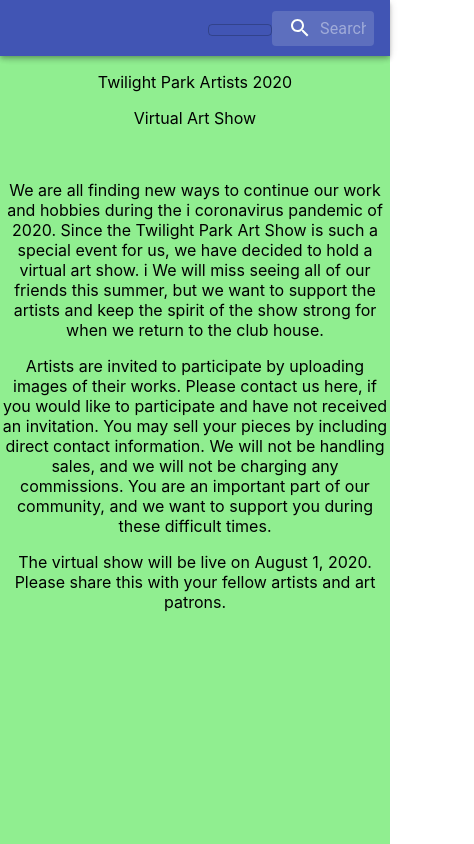
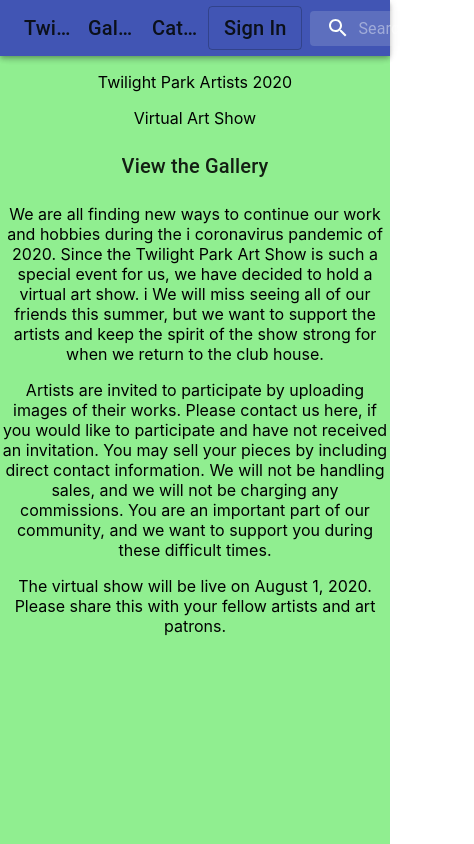
Before and after one commit to jbroll/tpa-show, a React (Create React App) app: page / in a window 390 px wide. Shown: the whole page, 474 px wide, since content can reach past the window. Built offline with nearby package versions, Linux system fonts and the light colour scheme; no server answers.

Commit message:
Fix up ArtEntry reactive display (some)

```diff
--- a/src/App.js
+++ b/src/App.js
@@ -24,7 +24,7 @@ const useStyles = makeStyles((theme) => ({
     flexGrow: .1,
     display: 'none',
     "text-align": 'left',
-    [theme.breakpoints.up('sm')]: {
+    [theme.breakpoints.up('xs')]: {
       display: 'block',
     },
   },
@@ -32,7 +32,7 @@ const useStyles = makeStyles((theme) => ({
     flexGrow: 2,
     display: 'none',
     "text-align": 'left',
-    [theme.breakpoints.up('sm')]: {
+    [theme.breakpoints.up('xs')]: {
       display: 'block',
     },
   },
@@ -69,16 +69,16 @@ export default function App() {
         <TabbedSearchAppBar position="static">
 
           <Button onClick={handleClickShow}>
-            <Typography className={classes.title} variant="h6" noWrap>
+            <Typography className={classes.title} className={classes.title} variant="h6" noWrap>
               Twilight Park Art Show 2020
             </Typography>
           </Button>
-          <Button onClick={handleClickGallery}>
+          <Button className={classes.title} onClick={handleClickGallery}>
             <Typography className={classes.title} variant="h6" noWrap>
               Gallery
             </Typography>
           </Button>
-          <Button onClick={handleClickCatalog}>
+          <Button className={classes.title} onClick={handleClickCatalog}>
             <Typography className={classes.title} variant="h6" noWrap>
               Catalog
             </Typography>
--- a/src/MyArtEntry.js
+++ b/src/MyArtEntry.js
@@ -14,7 +14,7 @@ const useStyles = makeStyles((theme) => ({
       flexGrow: .1,
       display: 'none',
       "text-align": 'left',
-      [theme.breakpoints.up('sm')]: {
+      [theme.breakpoints.up('xs')]: {
         display: 'block',
       },
     },
@@ -37,13 +37,13 @@ export default function MyArtEntry(props) {
 
   return (
     <div>
-      <Button variant="outlined" onClick={handleClickOpen}>
+      <Button className={classes.title} variant="outlined" onClick={handleClickOpen}>
       <Typography className={classes.title} variant="h6" noWrap>
         My Entry
       </Typography>
       </Button>
       <Dialog open={open} maxWidth="md" fullWidth={true} onClose={handleClose} aria-labelledby="form-dialog-title">
-        <DialogTitle id="form-dialog-title">Twilight Art Show Entry</DialogTitle>
+        <DialogTitle id="form-dialog-title">Twilight Park Art Show Entry</DialogTitle>
         <DialogContent>
           <ArtEntry uid={uid}/>
         </DialogContent>
--- a/src/TabbedSearchAppBar.js
+++ b/src/TabbedSearchAppBar.js
@@ -17,7 +17,7 @@ const useStyles = makeStyles((theme) => ({
     flexGrow: .1,
     display: 'none',
     "text-align": 'left',
-    [theme.breakpoints.up('sm')]: {
+    [theme.breakpoints.up('xs')]: {
       display: 'block',
     },
   },
@@ -25,7 +25,7 @@ const useStyles = makeStyles((theme) => ({
     flexGrow: 2,
     display: 'none',
     "text-align": 'left',
-    [theme.breakpoints.up('sm')]: {
+    [theme.breakpoints.up('xs')]: {
       display: 'block',
     },
   },
@@ -39,7 +39,7 @@ const useStyles = makeStyles((theme) => ({
     },
     marginLeft: 0,
     width: '100%',
-    [theme.breakpoints.up('sm')]: {
+    [theme.breakpoints.up('xs')]: {
       marginLeft: theme.spacing(1),
       width: 'auto',
     },
@@ -62,7 +62,7 @@ const useStyles = makeStyles((theme) => ({
     paddingLeft: `calc(1em + ${theme.spacing(4)}px)`,
     transition: theme.transitions.create('width'),
     width: '100%',
-    [theme.breakpoints.up('sm')]: {
+    [theme.breakpoints.up('xs')]: {
       width: '12ch',
       '&:focus': {
         width: '20ch',
--- a/src/auth/SignIn.js
+++ b/src/auth/SignIn.js
@@ -19,7 +19,7 @@ import { IsAuth, useAuth } from './ProvideAuth'
 const useStyles = makeStyles((theme) => ({
     title: {
       flexGrow: .1,
-      display: 'none',
+      display: 'block',
       "text-align": 'left',
       [theme.breakpoints.up('sm')]: {
         display: 'block',
@@ -29,7 +29,7 @@ const useStyles = makeStyles((theme) => ({
       flexGrow: .1,
       display: 'none',
       "text-align": 'left',
-      [theme.breakpoints.up('sm')]: {
+      [theme.breakpoints.up('xs')]: {
         display: 'block',
       marginTop: "100%",
       },
```
